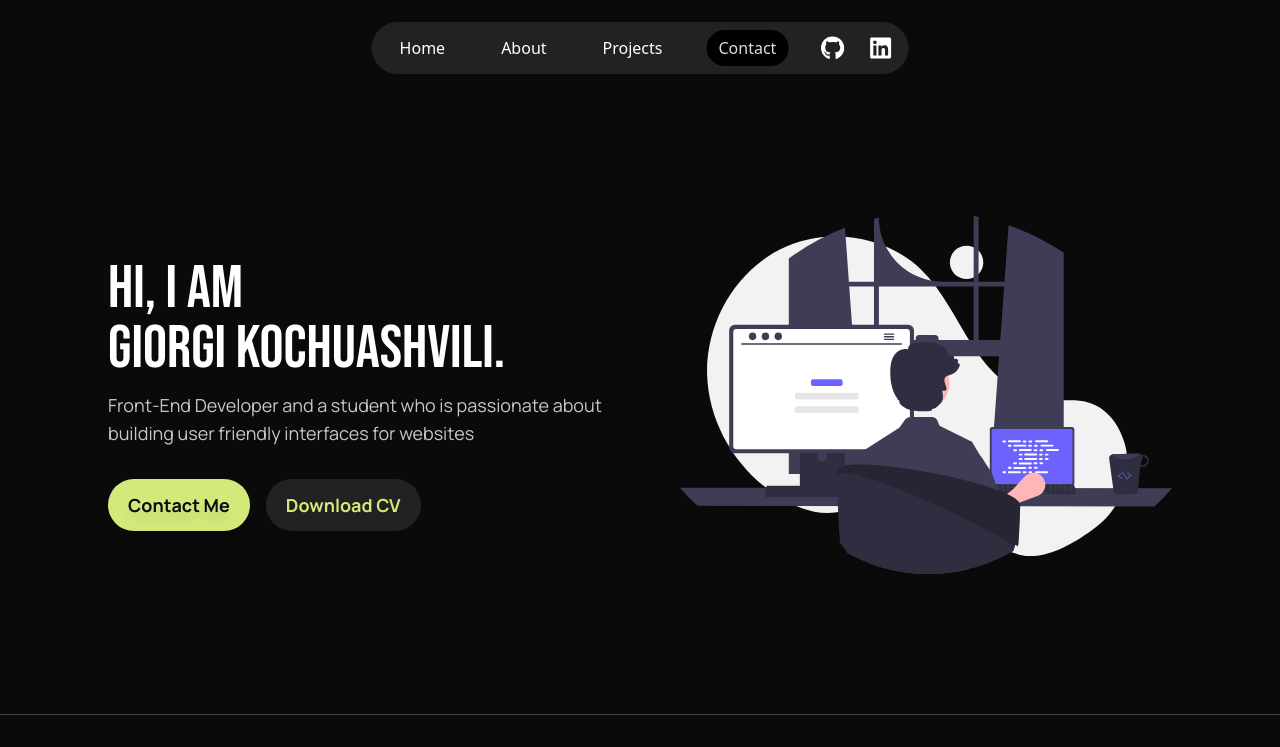
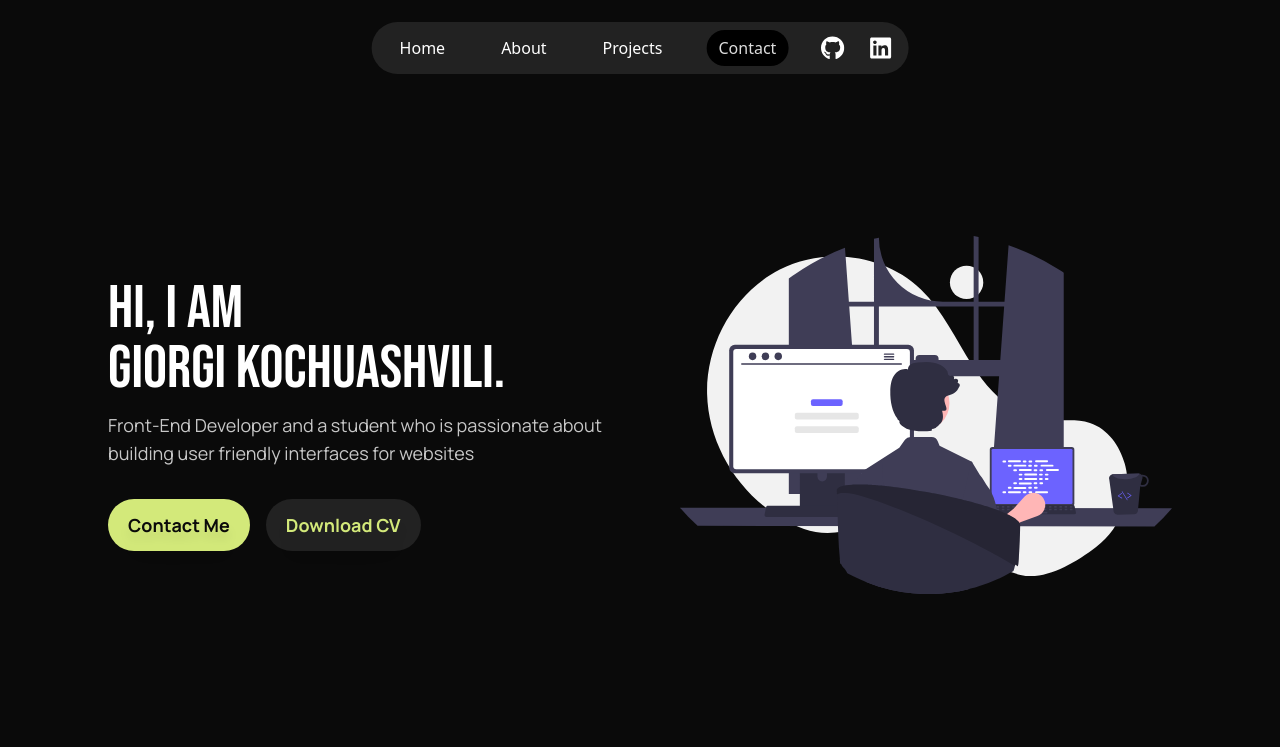
Before and after one commit to giorgio324/portfolio, a Next.js app: page / in a window 1280 px wide. Shown: the top 747 px of the page. Built offline with nearby package versions, Linux system fonts and the light colour scheme.

Commit message:
finished home page

```diff
--- a/src/components/home/Home.tsx
+++ b/src/components/home/Home.tsx
@@ -6,7 +6,7 @@ const Home = () => {
   return (
     <main
       className={
-        'max-w-screen-xl mx-auto mt-[76px] md:mt-[96px] px-4 md:px-10 lg:px-[108px] py-10 md:pt-[120px] md:pb-[140px]  md:flex justify-center items-center gap-8'
+        'max-w-screen-xl mx-auto mt-[76px] md:mt-[96px] px-4 md:px-10 lg:px-[108px] py-10 md:pt-[140px] md:pb-[160px] md:flex justify-center items-center gap-8'
       }
     >
       <Title />
```
